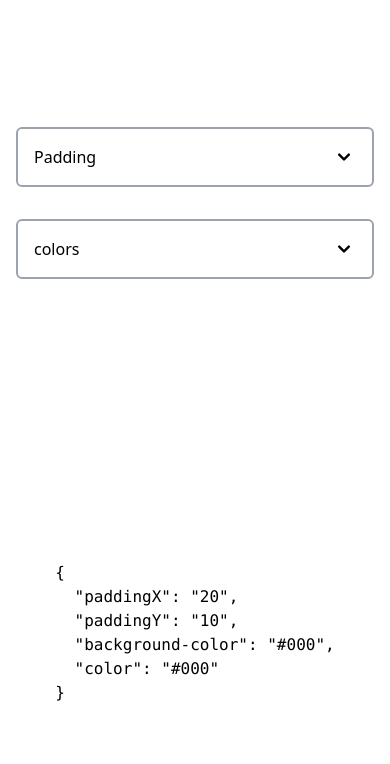
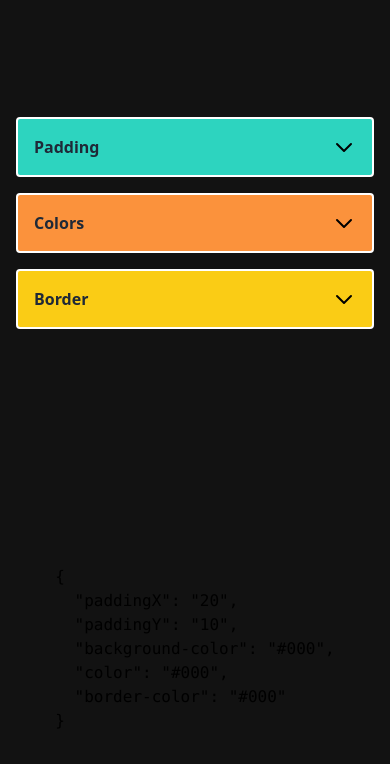
Before and after one commit to staranbeer/css-generator, a React (Create React App) app: page /button in a window 390 px wide. Shown: the top 764 px of the page. Built offline with nearby package versions, Linux system fonts and the light colour scheme.

Commit message:
added styling

```diff
--- a/src/App.jsx
+++ b/src/App.jsx
@@ -5,12 +5,16 @@ import ButtonEditor from "./features/buttonSlice/ButtonEditor";
 const App = () => {
   const { styles } = useSelector((state) => state.button);
   return (
-    <div className="max-w-6xl mx-auto  flex flex-col md:flex-row h-screen w-screen overflow-hidden">
-      <div className="max-w-lg md:max-w-full mx-auto flex-1 grid place-items-center px-4 lg:px-14">
-        <ButtonEditor />
-      </div>
-      <div className="flex-1 grid place-items-center ">
-        <pre>{JSON.stringify(styles, null, 2)}</pre>
+    <div className="bg-[#121212]">
+      <div className="max-w-6xl  mx-auto  flex flex-col md:flex-row h-screen w-screen overflow-hidden">
+        <div className="w-full max-w-lg md:max-w-full py-8 mx-auto flex-1 grid place-items-center px-4 lg:px-14">
+          <div className="w-full">
+            <ButtonEditor />
+          </div>
+        </div>
+        <div className="flex-1 grid place-items-center ">
+          <pre>{JSON.stringify(styles, null, 2)}</pre>
+        </div>
       </div>
     </div>
   );
--- a/src/components/utils/Menu.jsx
+++ b/src/components/utils/Menu.jsx
@@ -1,23 +1,36 @@
 import React, { useState } from "react";
 import { motion } from "framer-motion";
-import { HiChevronDown } from "react-icons/hi";
+import { HiOutlineChevronDown, HiOutlineChevronUp } from "react-icons/hi";
 
 const MenuItems = ({ children }) => {
-  return <div className="grid grid-cols-2 mb-6">{children}</div>;
+  return (
+    <div className="grid mt-2 gap-2 sm:gap-6 items-start  sm:grid-cols-2 mb-6">
+      {children}
+    </div>
+  );
 };
 
 const Menu = ({ title, children }) => {
   const [isOpen, setIsOpen] = useState(false);
+
+  const handleClick = () => {
+    setIsOpen((i) => !i);
+  };
+
   return (
     <>
       <button
-        className="block w-full py-4 border-2 border-gray-400 rounded-md"
-        onClick={() => setIsOpen((i) => !i)}
+        className={`menu__item block w-full py-4 border-2 border-white rounded  `}
+        onClick={handleClick}
       >
         <div className="flex justify-between items-center px-4">
-          <span>{title}</span>
+          <span className="font-bold text-gray-800">{title}</span>
           <span>
-            <HiChevronDown size={24} />
+            {isOpen ? (
+              <HiOutlineChevronUp size={24} />
+            ) : (
+              <HiOutlineChevronDown size={24} />
+            )}
           </span>
         </div>
       </button>
--- a/src/features/buttonSlice/ButtonEditor.jsx
+++ b/src/features/buttonSlice/ButtonEditor.jsx
@@ -13,9 +13,9 @@ const ButtonEditor = () => {
   };
 
   return (
-    <div className="w-full flex flex-col gap-4 ">
-      <Menu title="Padding">
-        <div>
+    <div className="w-full flex flex-col gap-2 ">
+      <Menu title={"Padding"}>
+        <div className="">
           <label htmlFor="paddingX">paddingX {styles["paddingX"]}</label>
           <input
             type="range"
@@ -37,9 +37,8 @@ const ButtonEditor = () => {
           />
         </div>
       </Menu>
-
-      <Menu title={"colors"}>
-        <div>
+      <Menu title={"Colors"}>
+        <div className="">
           <label htmlFor="color">color: {styles.color}</label>
           <input
             type="color"
@@ -62,6 +61,33 @@ const ButtonEditor = () => {
           />
         </div>
       </Menu>
+      <Menu title={"Border"}>
+        <div className="">
+          <label htmlFor="border-color">
+            border-color: {styles["border-color"]}
+          </label>
+          <input
+            type="color"
+            id="border-color"
+            name="border-color"
+            value={styles["border-color"]}
+            onChange={handleChange}
+          />
+        </div>
+        <div>
+          <label htmlFor="border-width">
+            border-width: {styles["border-width"]}
+          </label>
+          <input
+            id="border-width"
+            type="range"
+            max="10"
+            name="border-width"
+            value={styles["border-width"]}
+            onChange={handleChange}
+          />
+        </div>
+      </Menu>
     </div>
   );
 };
--- a/src/features/buttonSlice/buttonSlice.js
+++ b/src/features/buttonSlice/buttonSlice.js
@@ -8,6 +8,7 @@ const buttonSlice = createSlice({
       paddingY: "10",
       "background-color": "#000",
       color: "#000",
+      "border-color": "#000",
     },
   },
 
--- a/src/index.css
+++ b/src/index.css
@@ -4,6 +4,24 @@
 
 @layer base {
   label {
-    @apply block my-2;
+    @apply block my-2 text-gray-300 capitalize font-bold;
+  }
+
+  input[type="range"],
+  input[type="color"] {
+    @apply w-full;
+  }
+
+  input[type="color"] {
+    @apply h-8 border-4 border-white;
+  }
+  .menu__item:nth-of-type(2n - 1) {
+    @apply bg-teal-400;
+  }
+  .menu__item:nth-of-type(2n) {
+    @apply bg-orange-400;
+  }
+  .menu__item:nth-of-type(3n) {
+    @apply bg-yellow-400;
   }
 }
```
